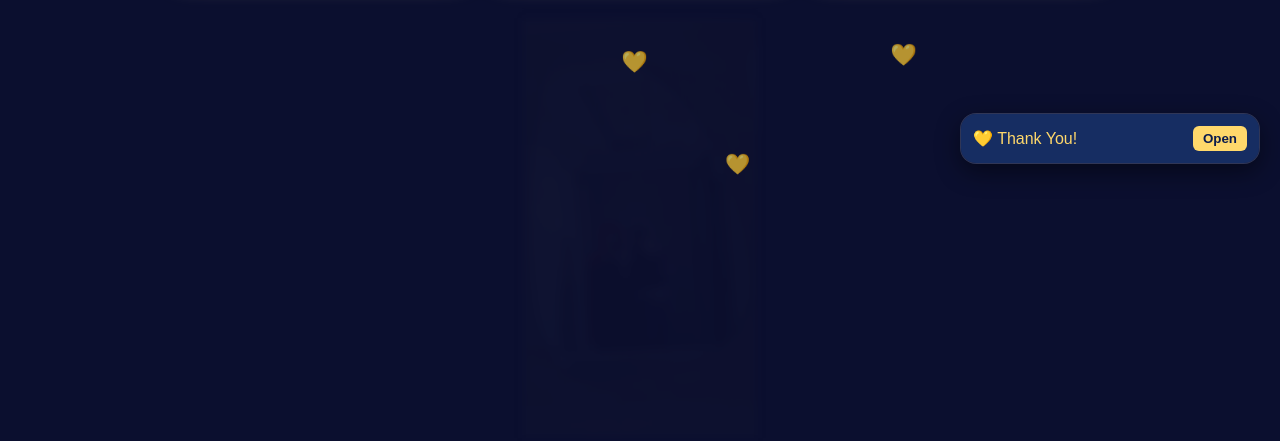
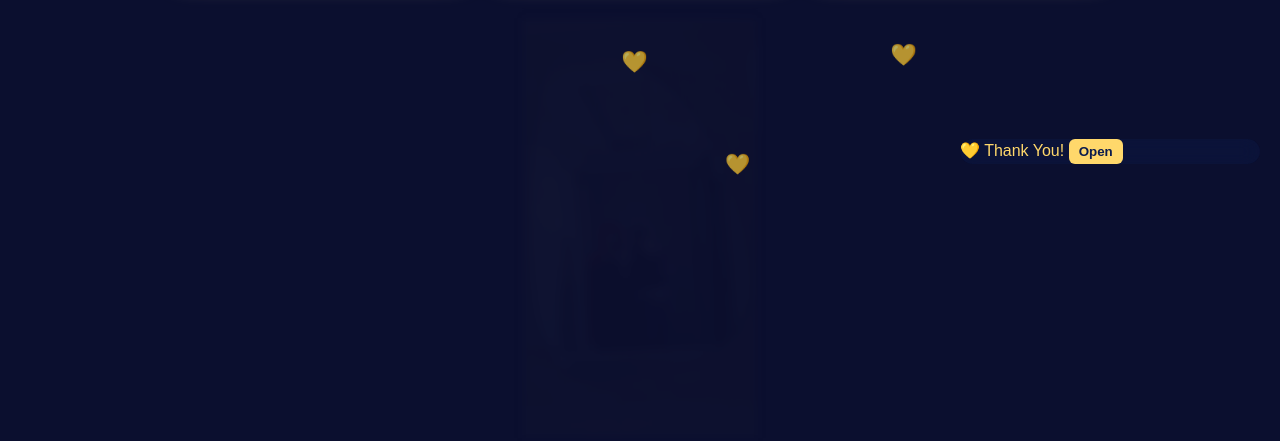
Before and after one commit to kainatbutt1/Project, a plain HTML site: page index.html in a window 1280 px wide. Shown: the part 616-1057 px from the top of the page. Drawn offline with Linux system fonts and the light colour scheme.

Commit message:
Automated commit

```diff
--- a/index.html
+++ b/index.html
@@ -260,18 +260,6 @@
       backdrop-filter: blur(10px);
       color: #ffd86b;
       border-radius: 16px;
-      box-shadow: 0 8px 25px rgba(0, 0, 0, 0.45);
-      border: 1px solid rgba(255, 255, 255, 0.15);
-      overflow: hidden;
-      animation: fadeIn 1s ease;
-      transition: 0.3s ease;
-      height: fit-content;
-      /* Prevent stretching */
-    }
-
-    #thankYouHeader {
-      background: rgba(30, 60, 120, 0.65);
-      padding: 12px;
       cursor: pointer;
       display: flex;
       justify-content: space-between;
```
